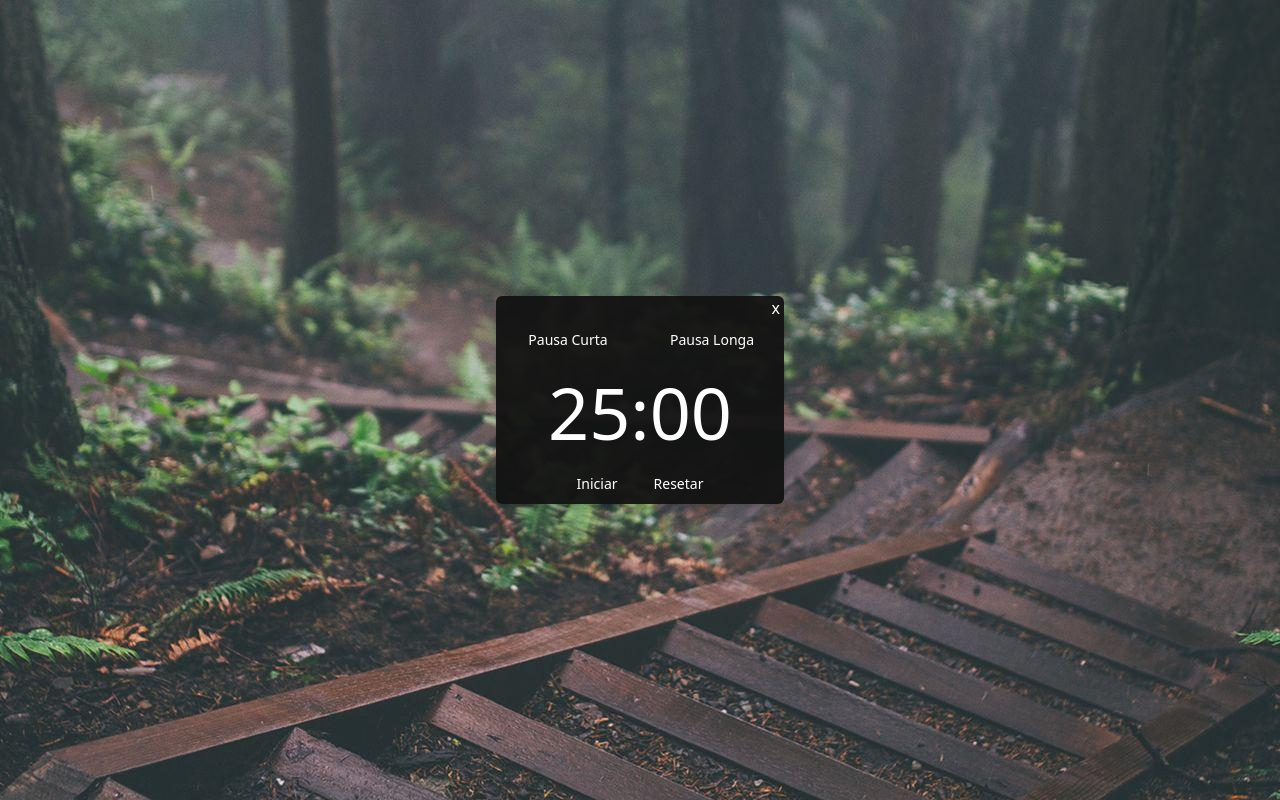
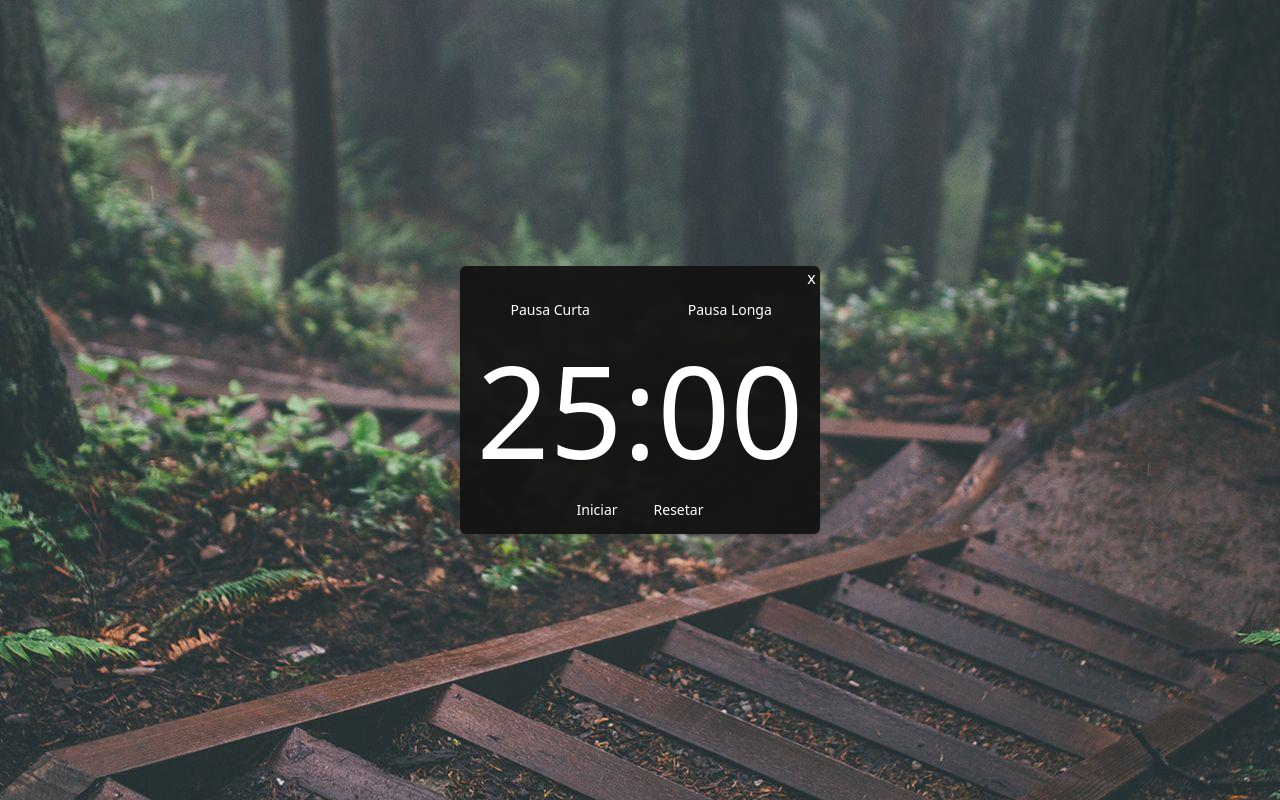
Before and after one commit to Desgue/studyhub, a React (Vite) app: page / in a window 1280 px wide. Built offline with nearby package versions, Linux system fonts and the light colour scheme.

Commit message:
basic countdown functionality

```diff
--- a/src/components/DraggableWrapper/dwrapper.tsx
+++ b/src/components/DraggableWrapper/dwrapper.tsx
@@ -8,7 +8,7 @@ export default function DWrapper({ children }: { children: any }) {
   return (
     <Draggable bounds="body" onMouseDown={() => setZIndex(++GLOBAL_Z)}>
       <div
-        className="w-72 shadow-md rounded-md bg-[#121212] text-[#FFFFFF] bg-opacity-95     "
+        className="min-w-72 shadow-md rounded-md bg-[#121212] text-[#FFFFFF] bg-opacity-95     "
         style={{ zIndex: z, position: "absolute" }}
       >
         {children}
--- a/src/components/pomodoro/pomodoro.tsx
+++ b/src/components/pomodoro/pomodoro.tsx
@@ -1,23 +1,87 @@
 import React from "react";
 import { Button } from "../ui/button";
+import useCountDown from "@/hooks/userCountdown";
+
+function formatDisplayTime(time: number) {
+  if (time < 10) {
+    return `0${time}`;
+  }
+  return time;
+}
+
+function secondsToTime(seconds: number) {
+  return [Math.floor(seconds / 60), seconds % 60];
+}
+const DEFAULT_POMODORO = 1500;
+const DEFAULT_SHORT_BREAK = 300;
+const DEFAULT_LONG_BREAK = 900;
 
 function Pomodoro() {
+  const [pomodoroTimer, setPomodoroTimer] = React.useState(DEFAULT_POMODORO); // Pomodoro countdown timer in seconds
+  const [timer, setTimer] = React.useState(pomodoroTimer); // Timer state in seconds that will be manipulated
+  const [minutes, setMinutes] = React.useState(0); // Minutes value formated for diplay in the ui
+  const [seconds, setSeconds] = React.useState(0); // Seconds value formated for diplay in the ui
+  const [hasStarted, setHasStarted] = React.useState(false); // State responsible for indicating if clock is running or paused
+  const [intervalId, setIntervalId] = React.useState(null) as any; // Id of the interval object used for clearing it when clock is paused
+
+  React.useEffect(() => {
+    let time = secondsToTime(timer);
+    setMinutes(time[0]);
+    setSeconds(time[1]);
+  }, [timer]);
+
+  React.useEffect(() => {
+    setHasStarted(intervalId !== null);
+  }, [intervalId]);
+
+  const handleCountdownStart = () => {
+    // Click on button when timer is running should pause it
+    if (hasStarted) {
+      if (intervalId) {
+        clearInterval(intervalId);
+      }
+      setIntervalId(null);
+    } else {
+      // Click on button when timer is paused should initiate it
+      const newIntervalId = setInterval(() => {
+        setTimer((prev) => prev - 1);
+      }, 1000);
+
+      setIntervalId(newIntervalId);
+    }
+  };
+  const handleCountdownReset = () => {};
+
   return (
     <div className="text-center">
       <div className="text-right px-1"> x</div>
       <div className="flex">
         <div className="flex flex-1 flex-col items-center justify-center">
-          <Button variant="ghost"> Pausa Curta </Button>
+          <Button variant="ghost" disabled={hasStarted}>
+            Pausa Curta
+          </Button>
         </div>
         <div className="flex flex-1 flex-col items-center justify-center">
-          <Button variant="ghost"> Pausa Longa </Button>
+          <Button variant="ghost" disabled={hasStarted}>
+            Pausa Longa
+          </Button>
         </div>
       </div>
-      <div className="text-7xl p-4"> 25:00 </div>
+      <div className="text-9xl p-4">
+        {formatDisplayTime(minutes)}:{formatDisplayTime(seconds)}
+      </div>
       <div className="flex items-center justify-center gap-1">
-        <Button variant="ghost"> Iniciar </Button>
+        <Button
+          variant="ghost"
+          className="hover:bg-opacity-95 mb-1"
+          onClick={handleCountdownStart}
+        >
+          {hasStarted ? "Pausar" : "Iniciar"}
+        </Button>
 
-        <Button variant="ghost"> Resetar </Button>
+        <Button variant="ghost" className="mb-1" onClick={handleCountdownReset}>
+          Resetar
+        </Button>
       </div>
     </div>
   );
--- /dev/null
+++ b/src/hooks/userCountdown.tsx
@@ -0,0 +1,15 @@
+import React from "react";
+
+export default function useCountDown(initialTime: number, interval = 1000) {
+  const [time, setTime] = React.useState(initialTime);
+
+  React.useEffect(() => {
+    const countdown = setInterval(() => {
+      if (time > 0) setTime((prev) => prev - interval);
+    }, interval);
+    console.log(time);
+    return () => clearInterval(countdown);
+  }, [time]);
+
+  return time;
+}
```
